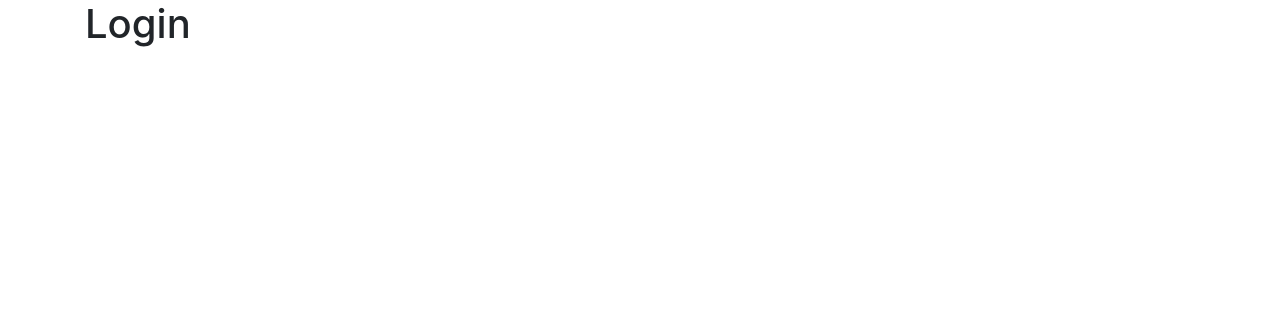
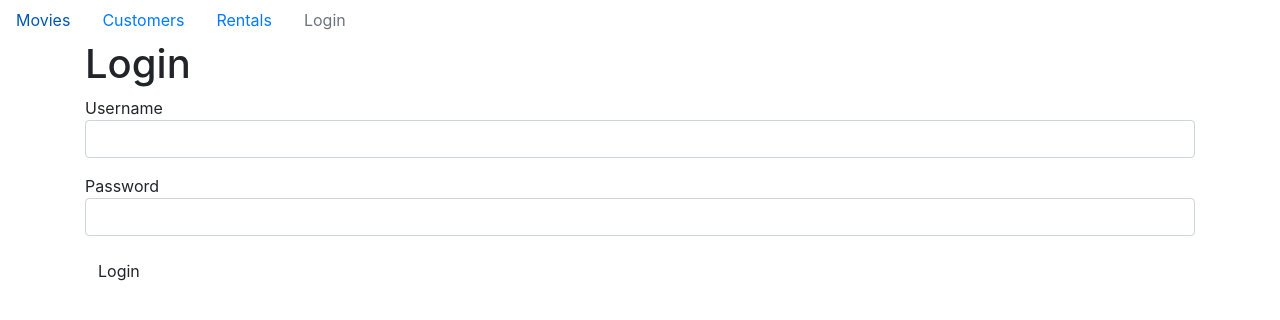
Before and after one commit to salmaatarekk/Learning-React, a React (Create React App) app in the folder counter-app/: page /login in a window 1280 px wide. Shown: the top 320 px of the page. Built offline with nearby package versions, Linux system fonts and the light colour scheme.

Commit message:
handle login form and navbar

```diff
--- a/counter-app/src/App.js
+++ b/counter-app/src/App.js
@@ -71,7 +71,7 @@ class App extends Component {
       // </main>
       // </React.Fragment>
       <React.Fragment>
-
+       <NavBar />
 
       <main className = "container" >
         <Switch>
--- a/counter-app/src/components/loginForm.jsx
+++ b/counter-app/src/components/loginForm.jsx
@@ -2,7 +2,18 @@ import React, { Component } from 'react';
 
 class LoginForm extends React.Component {
     render() {
-        return <h1>Login</h1>;
+        return (
+        <div>
+            <h1>Login</h1>
+            <form >
+                <div className="form-group"><label htmlFor="username"></label>Username<input id="username" type="text" className="form-control" /></div>
+                <div className="form-group"><label htmlFor="password"></label>Password<input id="password" type="text" className="form-control" /></div>
+            <button className="btn btn-library">Login</button>
+            </form>
+        </div>
+
+
+        );
     }
 }
 
--- a/counter-app/src/components/navbar.jsx
+++ b/counter-app/src/components/navbar.jsx
@@ -1,31 +1,24 @@
 import React from 'react';
 import { Link, NavLink } from 'react-router-dom';
+import Movies from './movies';
 // Stateless Function Component
 
 const NavBar = () =>{
     return (
-    <nav classname = "navbar navbar-expand-lg navbar-light bg-light" >
-        <Link className="navbar-brand" to="/">Vidly</Link>
-        <button className="navbar-toggler"
-        type="button"
-         data-toggle="collapse"
-         data-target="#navbarNavAltMarkup"
-         aria-controls="navbarNavAltMarkup"
-         aria-expanded="false"
-         aria-label="Toggle navigation"
-         >
-        <span className="navbar-toggler-icon"></span>
-        </button>
-        <div className="collapse navbar-collapse" id="navbarNavAltMarkup">
-        <div className ="navbar-nav" >
-         <NavLink className="nav-item nav-link" to="/movies" >Movies</NavLink>
-         <NavLink className="nav-item nav-link" to="/customers" >Customers</NavLink>
-         <NavLink className="nav-item nav-link" to="/rentals" >Rentals</NavLink>
-        </div>
-        </div>
-
-
-    </nav>
+        <ul class="nav">
+        <li class="nav-item">
+          <a class="nav-link active" href="/movies">Movies</a>
+        </li>
+        <li class="nav-item">
+          <a class="nav-link" href="/customers">Customers</a>
+        </li>
+        <li class="nav-item">
+          <a class="nav-link" href="/rentals">Rentals</a>
+        </li>
+        <li class="nav-item">
+          <a class="nav-link disabled" href="/login">Login</a>
+        </li>
+      </ul>
 
  );
 
```
